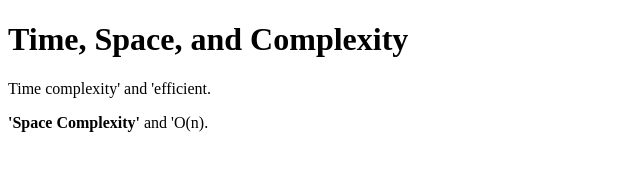
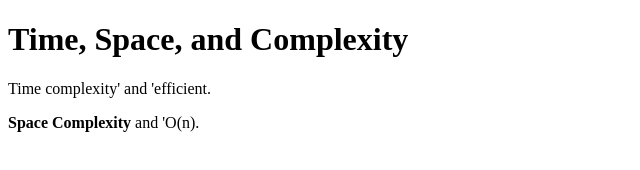
Before and after one commit to acciojob/time-and-space-complexity-priyamdodiya, a website: page main.html in a window 1280 px wide. Shown: the full height of the page, 0-640 px from the left. Drawn offline with Linux system fonts and the light colour scheme.

Commit message:
created a submission

```diff
--- a/main.html
+++ b/main.html
@@ -14,7 +14,7 @@
         Time complexity' and 'efficient.
     </p>
     <p>
-        <b>'Space Complexity'</b> and 'O(n).
+        <b>Space Complexity</b> and 'O(n).
     </p>
     <script type="text/javascript" src="./script.js"></script>
 </body>
```
